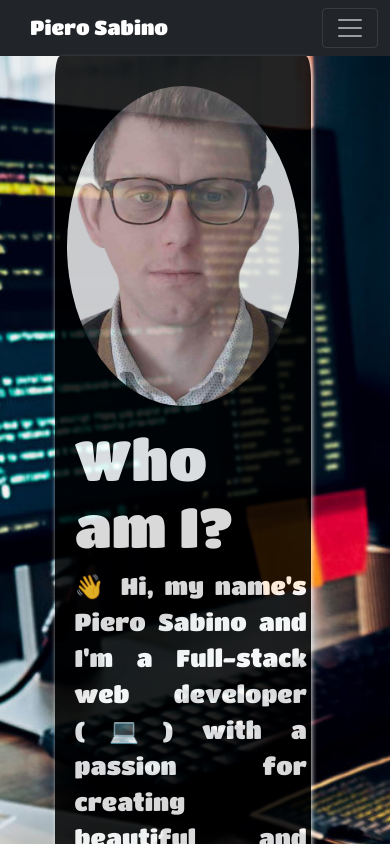
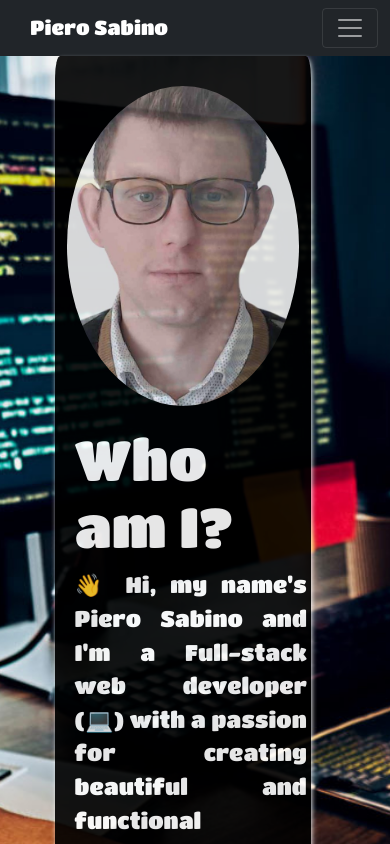
Before and after one commit to pierre1590/Portfolio-Piero, a React (Create React App) app: page / in a window 390 px wide. Shown: the top 844 px of the page. Built offline with nearby package versions, Linux system fonts and the light colour scheme.

Commit message:
Update project

```diff
--- a/public/index.html
+++ b/public/index.html
@@ -27,7 +27,7 @@
       work correctly both with client-side routing and a non-root public URL.
       Learn how to configure a non-root public URL by running `npm run build`.
     -->
-    <title>React App</title>
+    <title>Piero Sabino</title>
   </head>
   <body>
     <noscript>You need to enable JavaScript to run this app.</noscript>
--- a/src/css/styles.css
+++ b/src/css/styles.css
@@ -21,7 +21,7 @@
     box-shadow:1px 3px 5px #fff;
     border-radius:  2%;
     background-color: #000;
-    opacity: 0.85;
+   opacity:0.8;
 
 }
 
@@ -35,14 +35,28 @@
 }
 
 
-@media screen and (max-width: 600px) {
+@media screen and (max-width: 300px) {
     .main-container {
         height: auto;
     }
     .profile{
         top: 10%;
+        opacity: 0.9;
     }
     .description{
-        font-size: 1.5em;
+        font-size: 1.3em;
     }
 }
+
+@media screen and (max-width: 700px) {
+    .main-container {
+        height: auto;
+    }
+    .profile{
+        top: 10%;
+        opacity: 0.9;
+    }
+    .description{
+        font-size: 1.4em;
+    }
+}
```
